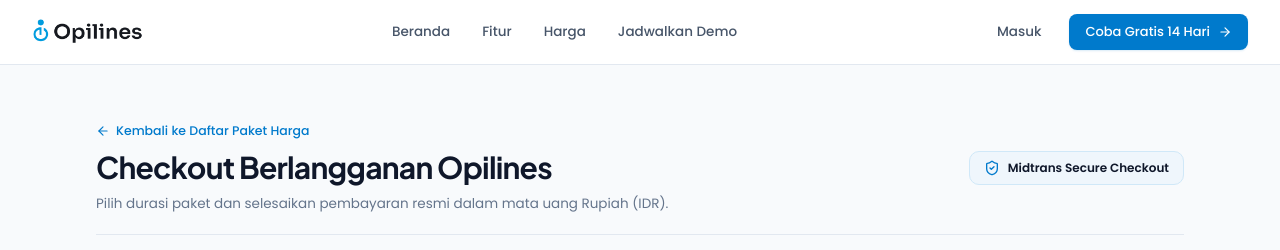
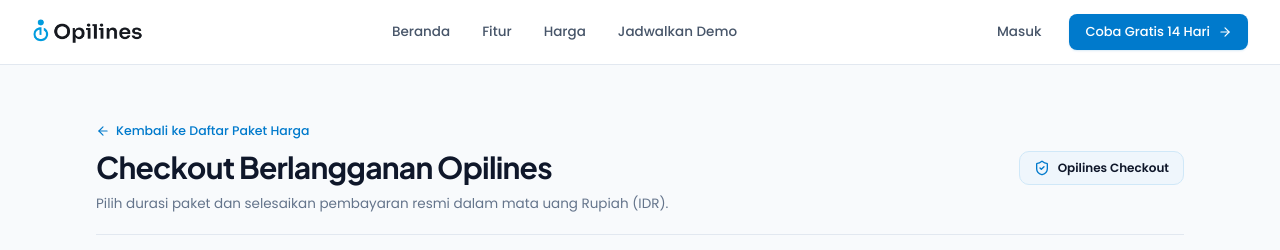
Before and after one commit to ADITYAzin/gridline-os, a Next.js app: page /checkout in a window 1280 px wide. Shown: the top 250 px of the page. Built offline with nearby package versions, Linux system fonts and the light colour scheme.

Commit message:
change: title-checkout

```diff
--- a/app/(marketing)/checkout/checkout-client.tsx
+++ b/app/(marketing)/checkout/checkout-client.tsx
@@ -448,7 +448,7 @@ export function CheckoutClient() {
           <div className="flex items-center gap-2 rounded-[10px] border border-[#D0E8F8] bg-[#EBF5FC]/70 px-3.5 py-2 text-[12px] text-[#0F172A]">
             <ShieldCheck className="h-4 w-4 text-[#007ACC] shrink-0" />
             <div>
-              <span className="font-semibold block leading-tight">Midtrans Secure Checkout</span>
+              <span className="font-semibold block leading-tight">Opilines Checkout</span>
             </div>
           </div>
         </div>
```
